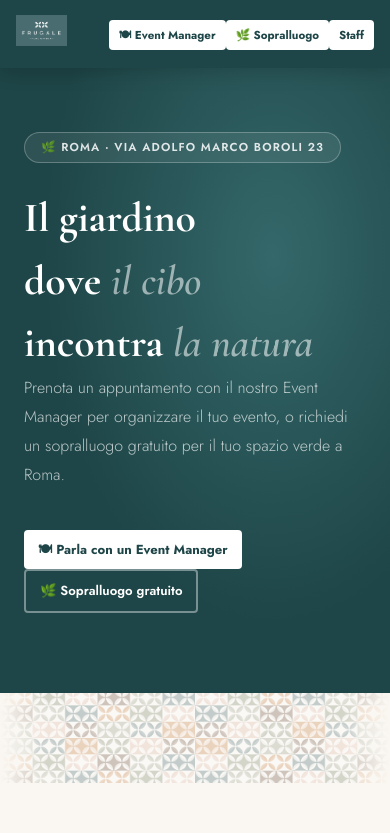
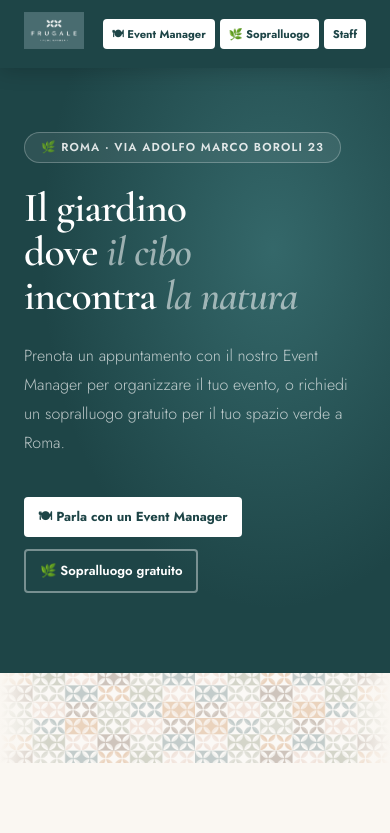
Before and after one commit to lucamessina90-hue/frugale-food-garden, a Next.js app: page / in a window 390 px wide. Shown: the top 833 px of the page. Built offline with nearby package versions, Linux system fonts and the light colour scheme.

Commit message:
Force hero white on all devices

```diff
--- a/src/app/globals.css
+++ b/src/app/globals.css
@@ -13,8 +13,6 @@
   --text: #2a2a2a;
   --text-muted: #6b6b6b;
   --border: #e0d8d0;
-
-  /* legacy compat */
   --bg: #faf7f2;
   --fg: #2a2a2a;
   --card: #ffffff;
@@ -27,9 +25,7 @@
   --muted-fg: #6b6b6b;
   --accent: #e4f0f0;
   --accent-fg: #1e4547;
-  --border: #e0d8d0;
   --destructive: #c0392b;
-  --destructive-fg: #fff;
   --radius: 0.75rem;
   --font-sans: 'Jost', system-ui, sans-serif;
   --font-display: 'Cormorant Garamond', Georgia, serif;
@@ -49,17 +45,51 @@ a { color: inherit; text-decoration: none; }
 button { font-family: inherit; }
 input, textarea, select { font-family: inherit; }
 
-@keyframes fadeIn {
-  from { opacity: 0; transform: translateY(10px); }
-  to { opacity: 1; transform: translateY(0); }
+@keyframes fadeIn { from { opacity:0; transform:translateY(10px); } to { opacity:1; transform:translateY(0); } }
+.fade-in { animation: fadeIn 0.4s ease forwards; }
+
+/* ── LAYOUT CLASSES ── */
+.hero-grid {
+  display: grid;
+  grid-template-columns: 1.2fr 0.8fr;
+  gap: 4rem;
+  align-items: center;
+  width: 100%;
 }
-.fade-in { animation: fadeIn 0.4s ease forwards; }
-@keyframes fadeUp { from { opacity: 0; transform: translateY(16px); } to { opacity: 1; transform: translateY(0); } }
-.fu { animation: fadeUp 0.7s ease forwards; }
-.d1 { animation-delay: 0.1s; opacity: 0; }
-.d2 { animation-delay: 0.25s; opacity: 0; }
-.d3 { animation-delay: 0.4s; opacity: 0; }
+.hero-cards { display: flex; flex-direction: column; gap: 14px; }
+.hero-h1 {
+  font-family: var(--font-display);
+  font-size: clamp(3rem, 6vw, 5.5rem);
+  font-weight: 600;
+  line-height: 1.05;
+  color: white;
+  letter-spacing: -0.02em;
+  margin-bottom: 1.5rem;
+}
+.hero-btns { display: flex; gap: 12px; flex-wrap: wrap; }
+.services-grid { display: grid; grid-template-columns: 1fr 1fr; gap: 1.5rem; }
+.steps-grid { display: grid; grid-template-columns: repeat(3,1fr); gap: 2rem; }
+.loc-grid { display: grid; grid-template-columns: 1fr 1fr; gap: 3rem; align-items: center; }
+.nav-links-mobile { display: flex; align-items: center; gap: 8px; }
+.section-pad { padding: 5rem 1.5rem; }
+.footer-flex { display: flex; align-items: flex-start; justify-content: space-between; margin-bottom: 2rem; flex-wrap: wrap; gap: 1.5rem; }
 
+/* ── MOBILE ── */
+@media (max-width: 768px) {
+  .hero-grid { grid-template-columns: 1fr; gap: 2rem; }
+  .hero-cards { display: none; }
+  .hero-h1 { font-size: 2.6rem; }
+  .services-grid { grid-template-columns: 1fr; }
+  .steps-grid { grid-template-columns: 1fr; gap: 1.5rem; }
+  .loc-grid { grid-template-columns: 1fr; }
+  .nav-links-mobile { gap: 5px; }
+  .nav-links-mobile a { padding: 7px 9px !important; font-size: 0.7rem !important; }
+  .hero-btns a { font-size: 0.82rem !important; padding: 10px 14px !important; }
+  .section-pad { padding: 3rem 1.25rem; }
+  .footer-flex { flex-direction: column; }
+}
+
+/* ── BUTTONS ── */
 .btn-primary {
   display: inline-flex; align-items: center; justify-content: center; gap: 8px;
   padding: 12px 24px; border-radius: 4px; border: none;
@@ -69,9 +99,7 @@ input, textarea, select { font-family: inherit; }
   font-family: 'Jost', sans-serif;
 }
 .btn-primary:hover { opacity: 0.9; }
-.btn-primary:active { transform: scale(0.98); }
 .btn-primary:disabled { opacity: 0.5; cursor: not-allowed; }
-
 .btn-outline {
   display: inline-flex; align-items: center; justify-content: center; gap: 8px;
   padding: 10px 20px; border-radius: 4px;
@@ -82,33 +110,18 @@ input, textarea, select { font-family: inherit; }
 }
 .btn-outline:hover { border-color: var(--teal-dark); background: var(--teal-light); }
 
-.card {
-  background: var(--warm-white);
-  border-radius: 1rem;
-  border: 1px solid var(--border);
-  padding: 1.5rem;
-}
-
-.input-field {
-  width: 100%; padding: 10px 14px; border-radius: 8px;
-  border: 1.5px solid var(--border); background: var(--warm-white);
-  font-size: 0.9rem; color: var(--text); transition: border-color 0.15s;
-  outline: none;
-}
+.card { background: var(--warm-white); border-radius: 1rem; border: 1px solid var(--border); padding: 1.5rem; }
+.input-field { width: 100%; padding: 10px 14px; border-radius: 8px; border: 1.5px solid var(--border); background: var(--warm-white); font-size: 0.9rem; color: var(--text); transition: border-color 0.15s; outline: none; }
 .input-field:focus { border-color: var(--teal-dark); }
-
 label { font-size: 0.82rem; font-weight: 600; color: var(--text); display: block; margin-bottom: 5px; }
 
 .status-pending  { background:#fffbeb; color:#92400e; border:1px solid #fde68a; }
 .status-confirmed{ background:#f0fdf4; color:#166534; border:1px solid #bbf7d0; }
 .status-cancelled{ background:#fef2f2; color:#991b1b; border:1px solid #fecaca; }
 .status-completed{ background:#eff6ff; color:#1e40af; border:1px solid #bfdbfe; }
-.status-badge {
-  display: inline-block; padding: 2px 10px; border-radius: 999px;
-  font-size: 0.72rem; font-weight: 700;
-}
+.status-badge { display: inline-block; padding: 2px 10px; border-radius: 999px; font-size: 0.72rem; font-weight: 700; }
 
-/* Staff sidebar */
+/* ── STAFF ── */
 .staff-layout { display: flex; height: 100vh; overflow: hidden; }
 .staff-sidebar { width: 240px; flex-shrink: 0; background: #132b2c; color: #e4f0f0; display: flex; flex-direction: column; border-right: 1px solid #1e4547; }
 .staff-main { flex: 1; display: flex; flex-direction: column; min-width: 0; overflow: hidden; }
@@ -116,58 +129,21 @@ label { font-size: 0.82rem; font-weight: 600; color: var(--text); display: block
 
 @media (max-width: 1023px) {
   .staff-sidebar { display: none; }
-  .staff-sidebar.mobile-open { display: flex; position: fixed; inset: 0; z-index: 50; width: 240px; }
 }
 
-/* ── MOBILE RESPONSIVE ──────────────────────────────────────── */
-@media (max-width: 768px) {
-  /* Nav */
-  nav { padding: 0 1rem !important; }
-  nav img { height: 32px !important; }
-
-  /* Hero */
-  .hero-content-grid {
-    grid-template-columns: 1fr !important;
-  }
-  .hero-cards-mobile { display: none !important; }
-  .hero-title { font-size: 3rem !important; }
-
-  /* Sections */
-  .section-inner { padding: 3rem 1.25rem !important; }
-  .cards-grid-2 { grid-template-columns: 1fr !important; }
-  .steps-grid { grid-template-columns: 1fr !important; }
-  .loc-grid { grid-template-columns: 1fr !important; padding: 2rem 1.25rem !important; }
-}
-
-@media (max-width: 768px) {
-  .hero-grid { grid-template-columns: 1fr !important; gap: 1.5rem !important; }
-  .hero-cards { display: none !important; }
-  .hero-h1 { font-size: 2.5rem !important; }
-  .services-grid { grid-template-columns: 1fr !important; }
-  .steps-grid { grid-template-columns: 1fr !important; }
-  .loc-grid { grid-template-columns: 1fr !important; }
-  .nav-links-mobile a { padding: 7px 10px !important; font-size: 0.72rem !important; }
-  .hero-btns a { font-size: 0.82rem !important; padding: 10px 14px !important; }
-  .section-pad { padding: 3rem 1.25rem !important; }
-  .footer-flex { flex-direction: column !important; }
-}
-
-h1.hero-h1 {
+h1.hero-h1,
+section h1.hero-h1 {
   color: white !important;
-  font-size: clamp(3.5rem, 6vw, 5.5rem) !important;
+  font-size: clamp(2.6rem, 6vw, 5.5rem) !important;
   font-family: 'Cormorant Garamond', Georgia, serif !important;
 }
-
+h1.hero-h1 em {
+  color: rgba(255,255,255,0.55) !important;
+  font-style: italic !important;
+}
 @media (max-width: 768px) {
-  h1.hero-h1 {
+  h1.hero-h1, section h1.hero-h1 {
+    font-size: 2.6rem !important;
     color: white !important;
-    font-size: 2.6rem !important;
   }
 }
-
-@media (max-width: 768px) {
-  h1.hero-h1 {
-    color: white !important;
-    font-size: 2.6rem !important;
-  }
-}
```
